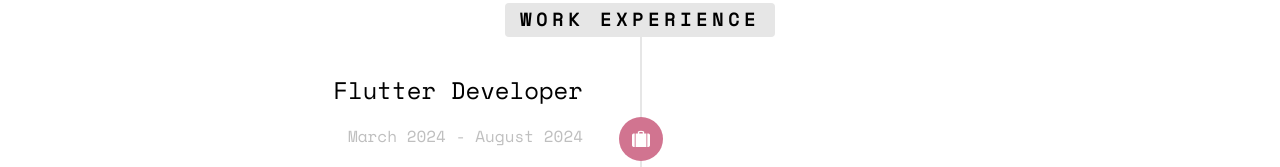
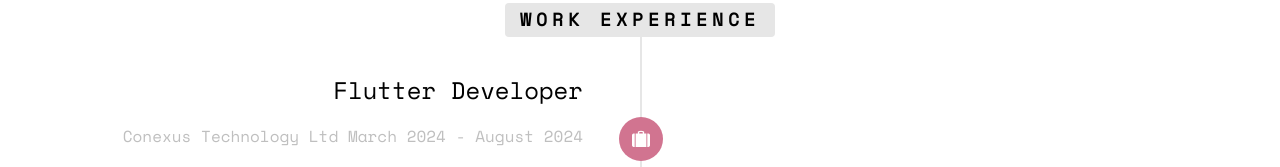
Before and after one commit to heypauleen/profile, a plain HTML site: page index.html in a window 1280 px wide. Shown: the part 1900-2067 px from the top of the page. Drawn offline with nearby package versions, Linux system fonts and the light colour scheme; some packages are replaced by stand-ins of ours; no server answers; files whose address does not match are found by name.

Commit message:
add company

```diff
--- a/index.html
+++ b/index.html
@@ -155,7 +155,7 @@
 								<div class="timeline-panel">
 									<div class="timeline-heading">
 										<h3 class="timeline-title">Flutter Developer</h3>
-										<span class="company">March 2024 - August 2024</span>
+										<span class="company">Conexus Technology Ltd March 2024 - August 2024</span>
 									</div>
 									<div class="timeline-body">
 										<p> Performs web and desktop system development tasks using Flutter framework
```
